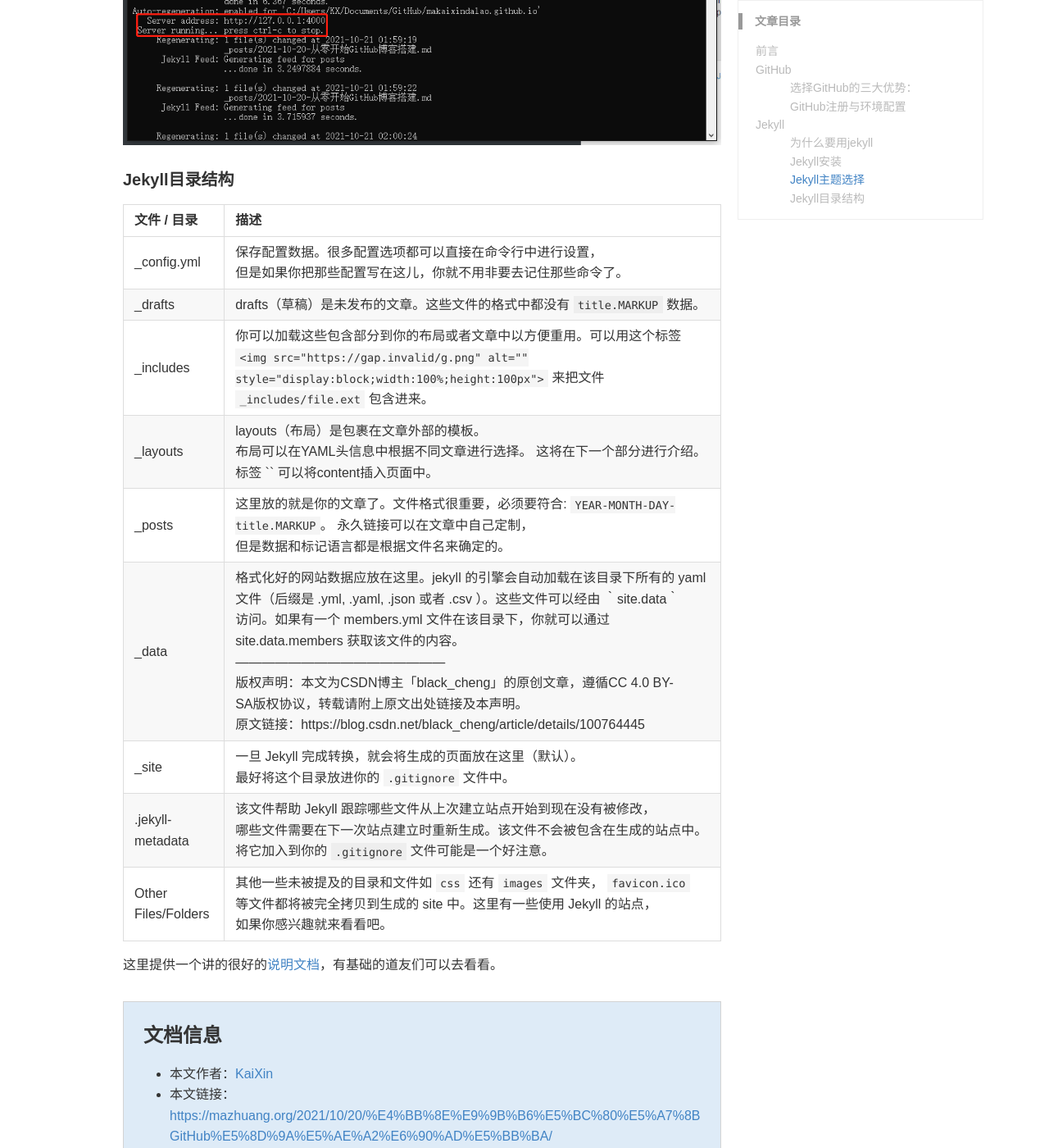
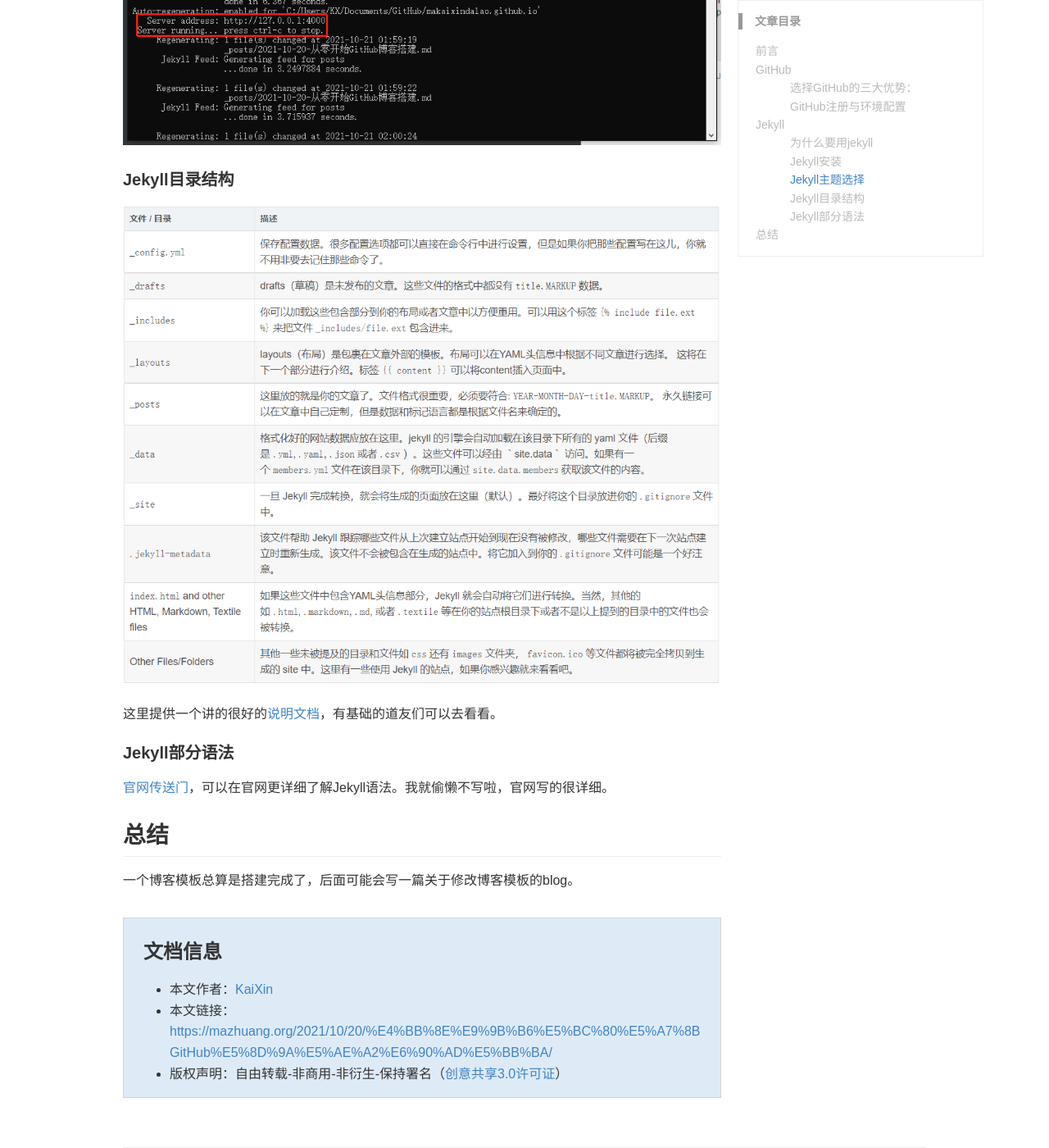
Before and after one commit to makaixindalao/makaixindalao.github.io, a Jekyll site: the page built from _posts/2021-10-20-从零开始GitHub博客搭建.md, in a window 1280 px wide and 1400 px high, scrolled down 4418 px. Shown: the whole window at 82% size. Built offline with Jekyll 4.4.1, drawn with Linux system fonts in a browser that asks for light colours; some web fonts are replaced; comment, search, counter and statistics services are not loaded; a style sheet for code colours, icons or effects is not loaded; some of the changed text lies outside the part shown.

Commit message:
1021
1021，first blog completed

```diff
--- a/_posts/2021-10-20-从零开始GitHub博客搭建.md
+++ b/_posts/2021-10-20-从零开始GitHub博客搭建.md
@@ -77,16 +77,14 @@ Jekyll是一个编译工具，安装好Jekyll后，你可以用过Jekyll创建
 
 #### Jekyll目录结构
 
-| 文件 / 目录         | 描述                                                         |
-| :------------------ | :----------------------------------------------------------- |
-| _config.yml         | 保存配置数据。很多配置选项都可以直接在命令行中进行设置，但是如果你把那些配置写在这儿，你就不用非要去记住那些命令了。 |
-| _drafts             | drafts（草稿）是未发布的文章。这些文件的格式中都没有 `title.MARKUP` 数据。 |
-| _includes           | 你可以加载这些包含部分到你的布局或者文章中以方便重用。可以用这个标签 `{% include file.ext %}` 来把文件 `_includes/file.ext` 包含进来。 |
-| _layouts            | layouts（布局）是包裹在文章外部的模板。布局可以在YAML头信息中根据不同文章进行选择。 这将在下一个部分进行介绍。标签 `{{ content }}` 可以将content插入页面中。 |
-| _posts              | 这里放的就是你的文章了。文件格式很重要，必须要符合: `YEAR-MONTH-DAY-title.MARKUP`。 永久链接可以在文章中自己定制，但是数据和标记语言都是根据文件名来确定的。 |
-| _data               | 格式化好的网站数据应放在这里。jekyll 的引擎会自动加载在该目录下所有的 yaml 文件（后缀是 .yml, .yaml, .json 或者 .csv ）。这些文件可以经由 ｀site.data｀ 访问。如果有一个 members.yml 文件在该目录下，你就可以通过 site.data.members 获取该文件的内容。<br/>————————————————<br/>版权声明：本文为CSDN博主「black_cheng」的原创文章，遵循CC 4.0 BY-SA版权协议，转载请附上原文出处链接及本声明。<br/>原文链接：https://blog.csdn.net/black_cheng/article/details/100764445 |
-| _site               | 一旦 Jekyll 完成转换，就会将生成的页面放在这里（默认）。最好将这个目录放进你的 `.gitignore` 文件中。 |
-| .jekyll-metadata    | 该文件帮助 Jekyll 跟踪哪些文件从上次建立站点开始到现在没有被修改，哪些文件需要在下一次站点建立时重新生成。该文件不会被包含在生成的站点中。将它加入到你的 `.gitignore` 文件可能是一个好注意。 |
-| Other Files/Folders | 其他一些未被提及的目录和文件如 `css` 还有 `images` 文件夹， `favicon.ico` 等文件都将被完全拷贝到生成的 site 中。这里有一些使用 Jekyll 的站点，如果你感兴趣就来看看吧。 |
+![catalog](/../images/posts/github/catalog.png)
 
 这里提供一个讲的很好的[说明文档](http://jmcglone.com/guides/github-pages/)，有基础的道友们可以去看看。
+
+#### Jekyll部分语法
+
+[官网传送门](http://jekyllcn.com/docs/home/)，可以在官网更详细了解Jekyll语法。我就偷懒不写啦，官网写的很详细。
+
+## 总结
+
+一个博客模板总算是搭建完成了，后面可能会写一篇关于修改博客模板的blog。
```
Also changed, not shown: images/posts/github/catalog.png (added).
